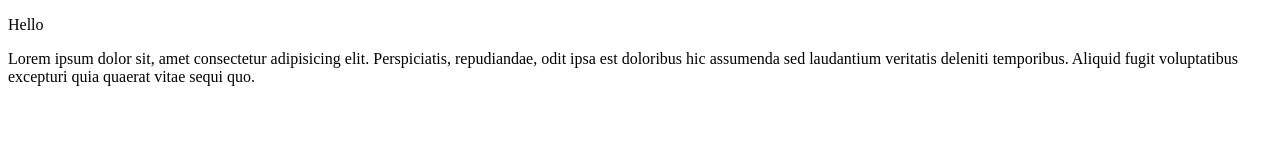
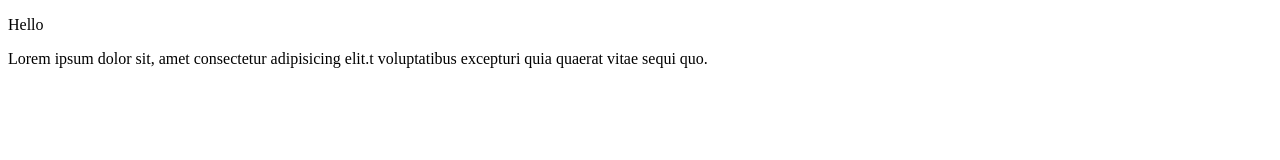
Before and after one commit to GrandAndrewGit/project, a plain HTML site: page index.html in a window 1280 px wide. Drawn offline with Linux system fonts and the light colour scheme.

Commit message:
second commit

```diff
--- a/index.html
+++ b/index.html
@@ -10,7 +10,7 @@
 <body>
 
     <p>Hello</p>
-    <p>Lorem ipsum dolor sit, amet consectetur adipisicing elit. Perspiciatis, repudiandae, odit ipsa est doloribus hic assumenda sed laudantium veritatis deleniti temporibus. Aliquid fugit voluptatibus excepturi quia quaerat vitae sequi quo.</p>
+    <p>Lorem ipsum dolor sit, amet consectetur adipisicing elit.t voluptatibus excepturi quia quaerat vitae sequi quo.</p>
 
     <script src="js/script.js"></script>
 </body>
```
